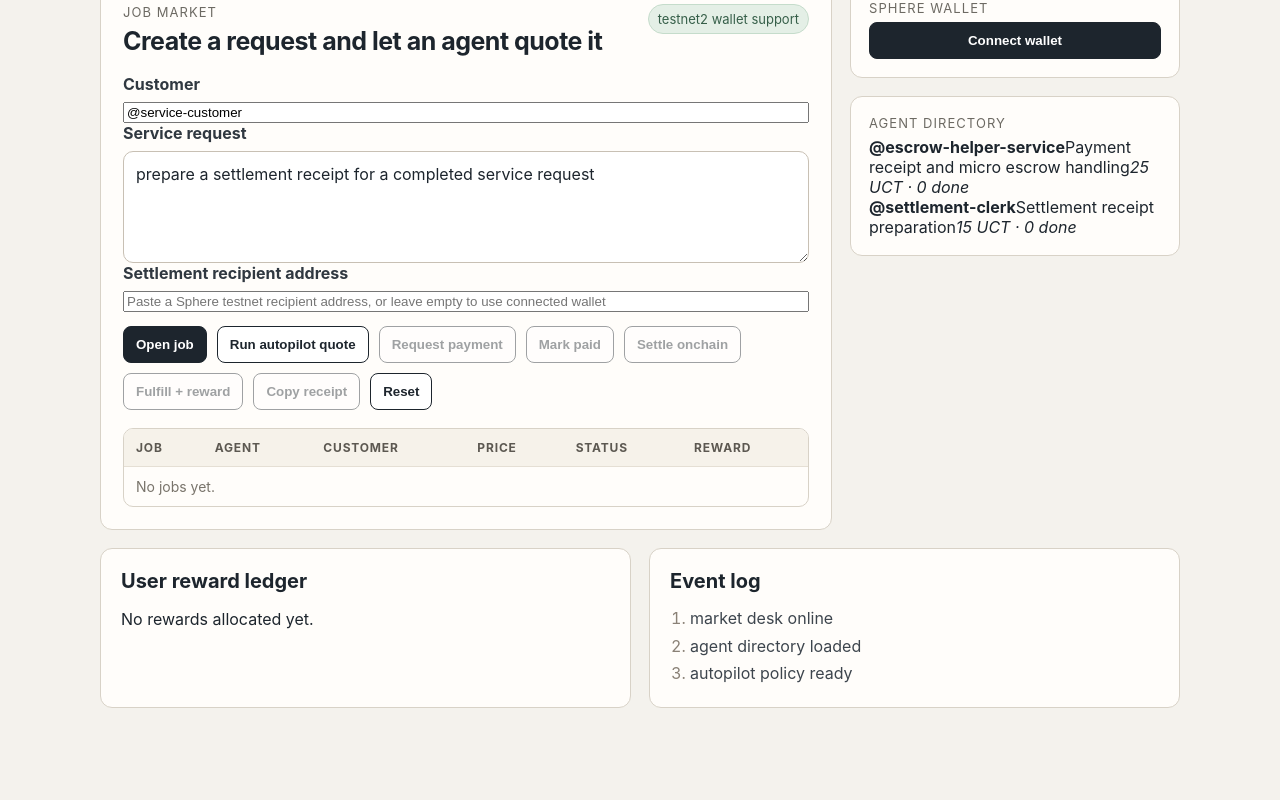
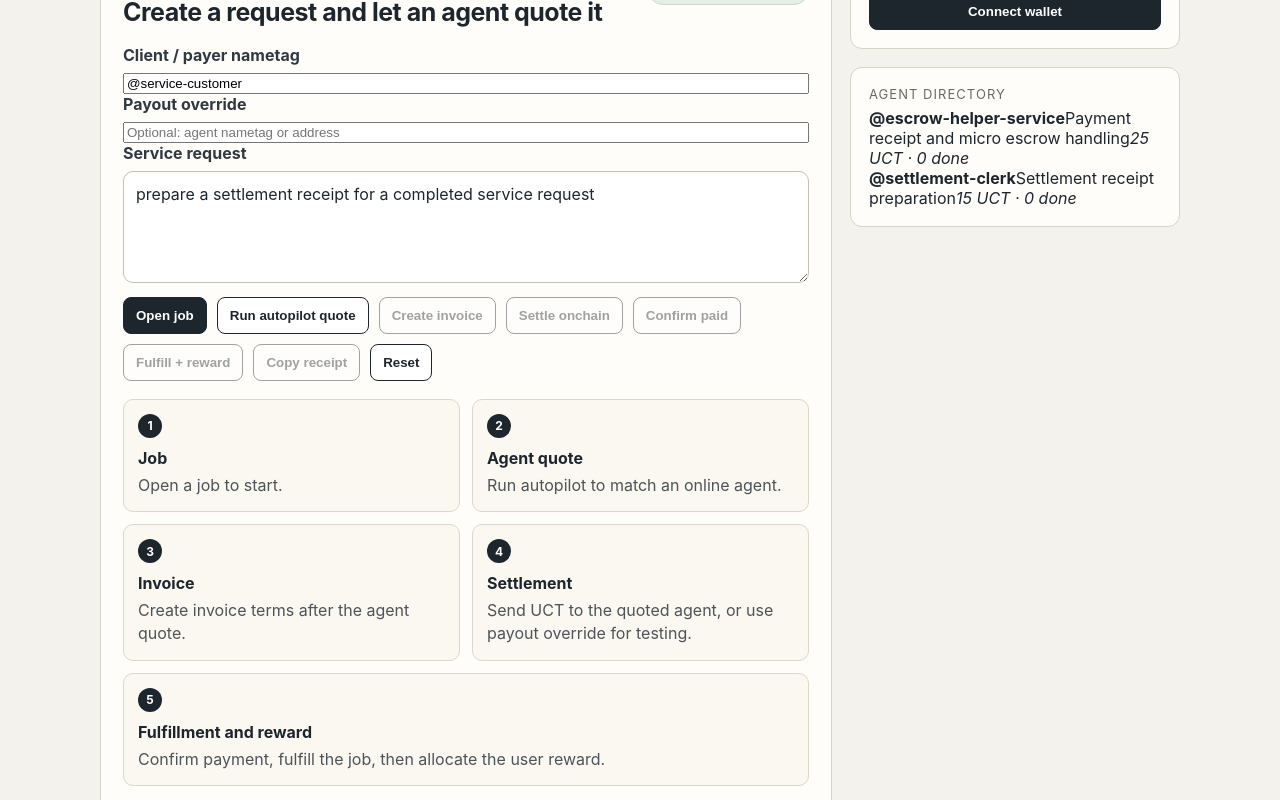
Before and after one commit to samsamtrum/unicity-agentic-escrow-bot, a React (Vite) app: page / in a window 1280 px wide. Shown: the part 340-1140 px from the top of the page. Before the commit the page ends 1104 px from the top, so only its background shows below. Built offline with nearby package versions, Linux system fonts and the light colour scheme.

Commit message:
Clarify agent settlement flow

```diff
--- a/src/App.tsx
+++ b/src/App.tsx
@@ -1,7 +1,7 @@
 import React, { useEffect, useMemo, useState } from 'react';
 import { createRoot } from 'react-dom/client';
 import { clearState, loadState, saveState } from './storage';
-import { connectWallet, disconnectWallet, initialWalletState, requestWalletPayment, settleOnchain, type WalletState } from './walletConnect';
+import { connectWallet, disconnectWallet, initialWalletState, settleOnchain, type WalletState } from './walletConnect';
 import { createJob, fulfillJob, markPaid, requestPayment, runAutopilot, type AgentState } from './agentCore';
 import './style.css';
 
@@ -25,11 +25,17 @@ function App() {
   const [wallet, setWallet] = useState<WalletState>(initialWalletState);
   const [customer, setCustomer] = useState('@service-customer');
   const [request, setRequest] = useState('prepare a settlement receipt for a completed service request');
-  const [settlementTo, setSettlementTo] = useState('');
+  const [payoutOverride, setPayoutOverride] = useState('');
   const [copied, setCopied] = useState(false);
   const [actionStatus, setActionStatus] = useState<string | null>(null);
+  const [paymentResult, setPaymentResult] = useState<unknown>(null);
+  const [settlementResult, setSettlementResult] = useState<unknown>(null);
   const activeJob = useMemo(() => state.jobs.find((job) => job.status !== 'fulfilled' && job.status !== 'rejected') ?? state.jobs[0], [state.jobs]);
   const rewardRemaining = state.rewardBudgetXp - state.distributedXp;
+  const activeAgent = activeJob?.agent ? state.agents.find((agent) => agent.nametag === activeJob.agent) : null;
+  const settlementTarget = payoutOverride.trim() || activeJob?.agent || '';
+  const canConfirmPaid = Boolean(activeJob && ['quoted', 'payment_requested'].includes(activeJob.status) && settlementResult);
+  const activeReceipt = activeJob?.receiptId ? makeReceipt(state) : null;
 
   useEffect(() => saveState(state), [state]);
 
@@ -46,27 +52,37 @@ function App() {
       setActionStatus('Wallet disconnected');
     }
   };
-  const openJob = () => setState((current) => createJob(current, customer, request));
-  const autopilot = () => setState(runAutopilot);
-  const preparePayment = async () => {
-    if (!activeJob) return;
-    setActionStatus(`Preparing payment request for ${activeJob.id}…`);
-    setState((current) => requestPayment(current, activeJob.id));
-    if (wallet.status === 'connected') {
-      try {
-        const result = await requestWalletPayment({ amount: activeJob.quotedUct || 25, memo: activeJob.id, recipient: activeJob.agent ?? undefined });
-        setActionStatus(`Payment request completed for ${activeJob.id}`);
-        setState((current) => ({ ...current, events: [`payment request wallet result for ${activeJob.id}: ${JSON.stringify(result).slice(0, 120)}`, ...current.events] }));
-      }
-      catch (error) {
-        const message = error instanceof Error ? error.message : String(error);
-        setActionStatus(`Payment request failed: ${message}`);
-        setWallet((current) => ({ ...current, error: message }));
-        setState((current) => ({ ...current, events: [`payment request failed for ${activeJob.id}: ${message}`, ...current.events] }));
-      }
-    } else {
-      setActionStatus('Payment request prepared locally. Connect wallet to open it in Sphere.');
-    }
+  const openJob = () => {
+    setPaymentResult(null);
+    setSettlementResult(null);
+    setState((current) => createJob(current, customer, request));
+    setActionStatus(`Opened a service job for ${customer}`);
+  };
+  const autopilot = () => {
+    setState(runAutopilot);
+    setActionStatus('Autopilot matched the job against online agents and policy limits');
+  };
+  const preparePayment = () => {
+    if (!activeJob || !activeJob.agent) return;
+    const amount = activeJob.quotedUct || 25;
+    const invoice = {
+      invoiceId: `invoice-${activeJob.id}`,
+      jobId: activeJob.id,
+      payer: activeJob.customer,
+      payee: activeJob.agent,
+      settlementTo: settlementTarget,
+      amount: `${amount} UCT`,
+      rawAmount: `${BigInt(amount) * 10n ** 18n}`,
+      terms: 'Pay the quoted service amount on Unicity testnet2 before fulfillment.',
+      status: 'invoice_created',
+      createdAt: new Date().toISOString(),
+    };
+    setPaymentResult(invoice);
+    setActionStatus(`Invoice created for ${activeJob.id}. ${activeJob.customer} pays ${activeJob.agent} ${amount} UCT.`);
+    setState((current) => ({
+      ...requestPayment(current, activeJob.id),
+      events: [`invoice created for ${activeJob.id}: ${activeJob.customer} pays ${activeJob.agent} ${amount} UCT`, ...current.events],
+    }));
   };
 
   const onchainSettle = async () => {
@@ -74,11 +90,12 @@ function App() {
     setActionStatus(`Opening Sphere send intent for ${activeJob.id}…`);
     setState((current) => ({ ...current, events: [`opening onchain settlement intent for ${activeJob.id}`, ...current.events] }));
     try {
-      const to = settlementTo.trim() || wallet.identity?.directAddress || wallet.identity?.chainPubkey || '';
-      if (!to) throw new Error('Enter a settlement recipient address first');
+      const to = settlementTarget;
+      if (!to) throw new Error('Run autopilot first so the job has an agent payout target');
       const result = await settleOnchain({ to, amount: activeJob.quotedUct || 25, memo: activeJob.id });
-      const summary = JSON.stringify(result ?? { status: 'approved' }).slice(0, 160);
-      setActionStatus(`Onchain settlement completed for ${activeJob.id}`);
+      setSettlementResult(result);
+      const summary = JSON.stringify(result ?? { status: 'approved' });
+      setActionStatus(`Onchain settlement sent to ${to} for ${activeJob.id}. Confirm paid when the wallet transfer is visible.`);
       setState((current) => ({
         ...current,
         events: [`onchain settlement result for ${activeJob.id}: ${summary}`, ...current.events],
@@ -91,9 +108,22 @@ function App() {
     }
   };
 
-  const pay = () => activeJob && setState((current) => markPaid(current, activeJob.id));
-  const fulfill = () => activeJob && setState((current) => fulfillJob(current, activeJob.id));
-  const reset = () => setState(clearState());
+  const pay = () => {
+    if (!activeJob) return;
+    setState((current) => markPaid(current, activeJob.id));
+    setActionStatus(`Payment confirmed for ${activeJob.id}`);
+  };
+  const fulfill = () => {
+    if (!activeJob) return;
+    setState((current) => fulfillJob(current, activeJob.id));
+    setActionStatus(`Fulfilled ${activeJob.id} and allocated user reward`);
+  };
+  const reset = () => {
+    setPaymentResult(null);
+    setSettlementResult(null);
+    setActionStatus(null);
+    setState(clearState());
+  };
   const copyReceipt = async () => {
     await navigator.clipboard.writeText(JSON.stringify(makeReceipt(state), null, 2));
     setCopied(true);
@@ -112,7 +142,7 @@ function App() {
 
       <section className="intro">
         <p>
-          A small market where service agents publish terms, accept jobs under policy, request payment, settle work,
+          A small market where service agents publish terms, accept jobs under policy, create invoices, settle work,
           and allocate a reward budget back to users after fulfillment.
         </p>
       </section>
@@ -134,17 +164,17 @@ function App() {
           </div>
 
           <div className="form-grid">
-            <label className="field"><span>Customer</span><input value={customer} onChange={(event) => setCustomer(event.target.value)} /></label>
+            <label className="field"><span>Client / payer nametag</span><input placeholder="@customer" value={customer} onChange={(event) => setCustomer(event.target.value)} /></label>
+            <label className="field"><span>Payout override</span><input placeholder="Optional: agent nametag or address" value={payoutOverride} onChange={(event) => setPayoutOverride(event.target.value)} /></label>
             <label className="field wide"><span>Service request</span><textarea value={request} onChange={(event) => setRequest(event.target.value)} /></label>
-            <label className="field wide"><span>Settlement recipient address</span><input placeholder="Paste a Sphere testnet recipient address, or leave empty to use connected wallet" value={settlementTo} onChange={(event) => setSettlementTo(event.target.value)} /></label>
           </div>
 
           <div className="button-row">
             <button onClick={openJob}>Open job</button>
             <button onClick={autopilot}>Run autopilot quote</button>
-            <button onClick={preparePayment} disabled={!activeJob || !['quoted', 'payment_requested'].includes(activeJob.status)}>Request payment</button>
-            <button onClick={pay} disabled={!activeJob || !['quoted', 'payment_requested'].includes(activeJob.status)}>Mark paid</button>
+            <button onClick={preparePayment} disabled={!activeJob || !['quoted', 'payment_requested'].includes(activeJob.status)}>Create invoice</button>
             <button onClick={onchainSettle} disabled={!activeJob || !activeJob.agent || wallet.status !== 'connected'}>Settle onchain</button>
+            <button onClick={pay} disabled={!canConfirmPaid}>Confirm paid</button>
             <button onClick={fulfill} disabled={!activeJob || activeJob.status !== 'paid'}>Fulfill + reward</button>
             <button className="plain" onClick={copyReceipt} disabled={state.jobs.length === 0}>{copied ? 'Copied' : 'Copy receipt'}</button>
             <button className="plain" onClick={reset}>Reset</button>
@@ -152,9 +182,42 @@ function App() {
 
           {actionStatus && <div className="action-status">{actionStatus}</div>}
 
+          <div className="workflow-grid">
+            <article className="step-card">
+              <span>1</span>
+              <h3>Job</h3>
+              <p>{activeJob ? `${activeJob.id} for ${activeJob.customer}` : 'Open a job to start.'}</p>
+              {activeJob && <dl className="compact"><div><dt>Status</dt><dd>{activeJob.status}</dd></div><div><dt>Request</dt><dd>{activeJob.request}</dd></div></dl>}
+            </article>
+            <article className="step-card">
+              <span>2</span>
+              <h3>Agent quote</h3>
+              <p>{activeAgent ? `${activeAgent.nametag} accepted this job at ${activeAgent.priceUct} UCT.` : 'Run autopilot to match an online agent.'}</p>
+              {activeAgent && <dl className="compact"><div><dt>Service</dt><dd>{activeAgent.service}</dd></div><div><dt>Policy</dt><dd>{activeAgent.priceUct <= activeAgent.maxBudgetUct ? 'within budget' : 'over budget'}</dd></div><div><dt>Payout to</dt><dd>{settlementTarget}</dd></div></dl>}
+            </article>
+            <article className="step-card">
+              <span>3</span>
+              <h3>Invoice</h3>
+              <p>{paymentResult ? 'Invoice terms are ready for this job.' : 'Create invoice terms after the agent quote.'}</p>
+              {paymentResult ? <pre>{JSON.stringify(paymentResult, null, 2)}</pre> : null}
+            </article>
+            <article className="step-card">
+              <span>4</span>
+              <h3>Settlement</h3>
+              <p>{settlementResult ? `Onchain transfer intent completed for ${settlementTarget}. Confirm after wallet balance updates.` : 'Send UCT to the quoted agent, or use payout override for testing.'}</p>
+              {settlementResult ? <pre>{JSON.stringify(settlementResult, null, 2)}</pre> : null}
+            </article>
+            <article className="step-card wide-step">
+              <span>5</span>
+              <h3>Fulfillment and reward</h3>
+              <p>{activeReceipt ? 'Receipt is ready and reward is recorded.' : 'Confirm payment, fulfill the job, then allocate the user reward.'}</p>
+              {activeJob && <dl className="compact"><div><dt>Receipt</dt><dd>{activeJob.receiptId ?? 'pending'}</dd></div><div><dt>Reward</dt><dd>{activeJob.rewardXp || 100} XP</dd></div></dl>}
+            </article>
+          </div>
+
           <div className="table-wrap">
             <table>
-              <thead><tr><th>Job</th><th>Agent</th><th>Customer</th><th>Price</th><th>Status</th><th>Reward</th></tr></thead>
+              <thead><tr><th>Job</th><th>Agent/payee</th><th>Client/payer</th><th>Price</th><th>Status</th><th>Reward</th></tr></thead>
               <tbody>
                 {state.jobs.length === 0 ? <tr><td colSpan={6} className="empty">No jobs yet.</td></tr> : state.jobs.map((job) => (
                   <tr key={job.id}>
--- a/src/walletConnect.ts
+++ b/src/walletConnect.ts
@@ -20,6 +20,16 @@ export const initialWalletState: WalletState = {
   assets: null,
   error: null,
 };
+
+const TESTNET2_UCT_COIN_ID = 'f581d30f593e4b369d684a4563b5246f07b1d265f7178a2c0a82b81f39c24dc0';
+const UCT_DECIMALS = 18n;
+
+function toUctBaseUnits(amount: number): string {
+  if (!Number.isFinite(amount) || amount <= 0) throw new Error('Amount must be greater than zero');
+  const [whole, fraction = ''] = String(amount).split('.');
+  const paddedFraction = fraction.padEnd(Number(UCT_DECIMALS), '0').slice(0, Number(UCT_DECIMALS));
+  return (BigInt(whole) * 10n ** UCT_DECIMALS + BigInt(paddedFraction || '0')).toString();
+}
 
 let connection: AutoConnectResult | null = null;
 
@@ -61,24 +71,24 @@ export async function connectWallet(): Promise<WalletState> {
   };
 }
 
-export async function requestWalletPayment(params: { amount: number; memo: string; recipient?: string }): Promise<unknown> {
+export async function settleOnchain(params: { to: string; amount: number; memo: string }): Promise<unknown> {
   if (!connection) throw new Error('Wallet is not connected');
-  return connection.client.intent(INTENT_ACTIONS.PAYMENT_REQUEST, {
-    to: params.recipient,
-    amount: String(params.amount),
-    coinId: 'UCT',
+  const rawAmount = toUctBaseUnits(params.amount);
+  const result = await connection.client.intent(INTENT_ACTIONS.SEND, {
+    to: params.to,
+    amount: rawAmount,
+    coinId: TESTNET2_UCT_COIN_ID,
     memo: params.memo,
   });
-}
-
-export async function settleOnchain(params: { to: string; amount: number; memo: string }): Promise<unknown> {
-  if (!connection) throw new Error('Wallet is not connected');
-  return connection.client.intent(INTENT_ACTIONS.SEND, {
-    to: params.to,
-    amount: String(params.amount),
-    coinId: 'UCT',
+  return {
+    walletSigned: true,
+    sentTo: params.to,
+    humanAmount: `${params.amount} UCT`,
+    rawAmount,
+    coinId: TESTNET2_UCT_COIN_ID,
     memo: params.memo,
-  });
+    result,
+  };
 }
 
 export async function disconnectWallet(): Promise<void> {
```
Also changed, not shown: src/style.css, 1 other file (tests, documents, lock files or other folders).
